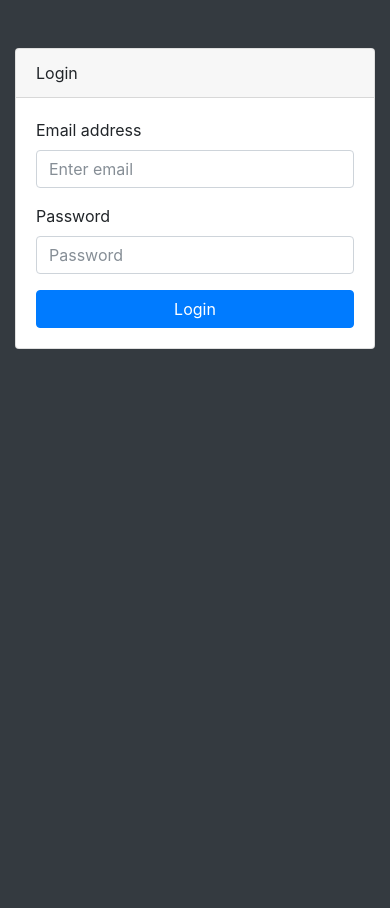
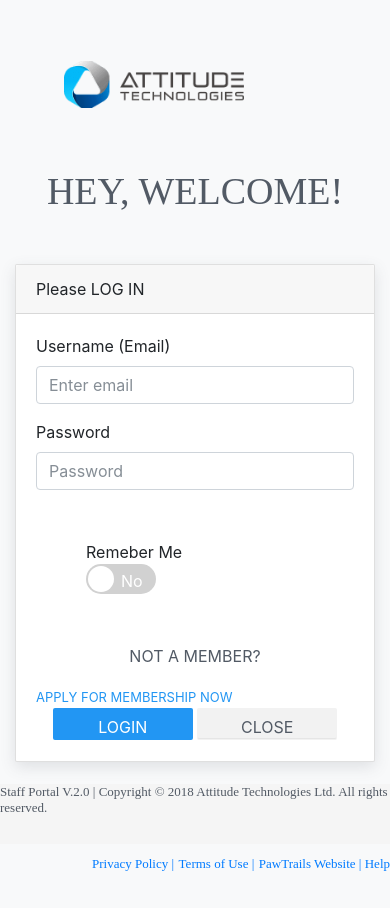
Before and after one commit to hzy916/InventoryTest, a PHP site: page / in a window 390 px wide. Before the commit the page ends 349 px from the top, so only its background shows below. Run offline with PHP 8.4, Linux system fonts and the light colour scheme; data that the repository does not hold is empty.

Commit message:
login page UI changes

```diff
--- a/web/assets/css/custom.css
+++ b/web/assets/css/custom.css
@@ -14,3 +14,121 @@
 .content-wrapper {
     padding-top: 3rem!important;
  }
+
+/*************************************/
+/**Custom Style For the System******/
+/************************************/
+
+/*************************************/
+/**Login Page Style******/
+/************************************/
+
+
+.Hey-Welcome {
+    width: 316px;
+    height: 47px;
+    font-family: Montserrat;
+    font-size: 38px;
+    font-weight: normal;
+    font-style: normal;
+    font-stretch: normal;
+    line-height: normal;
+    letter-spacing: normal;
+    text-align: center;
+    color: #525a65;
+  }
+
+  .btn-close{
+    width: 140px;
+    height: 32px;
+    border-radius: 2px;
+    box-shadow: inset 0 -1px 0 0 #e5e5e5;
+    background-color: #f2f2f2;
+    color: #525a65;
+
+  }
+
+  .uppercase {
+    text-transform: uppercase;
+    }
+
+  .btn-login{
+    width: 140px;
+    height: 32px;
+    border-radius: 2px;
+    background-color: #2296f3;
+    color:#ffffff;
+  }
+
+
+  /**switch button style*/
+
+.outerDivFull { margin:50px; }
+
+.switchToggle input[type=checkbox]{height: 0; width: 0; visibility: hidden; position: absolute; }
+.switchToggle label {cursor: pointer; text-indent: -9999px; width: 70px; max-width: 70px; height: 30px; background: #d1d1d1; display: block; border-radius: 100px; position: relative; }
+.switchToggle label:after {content: ''; position: absolute; top: 2px; left: 2px; width: 26px; height: 26px; background: #fff; border-radius: 90px; transition: 0.3s; }
+.switchToggle input:checked + label, .switchToggle input:checked + input + label  {background: #3e98d3; }
+.switchToggle input + label:before, .switchToggle input + input + label:before {content: 'No'; position: absolute; top: 5px; left: 35px; width: 26px; height: 26px; border-radius: 90px; transition: 0.3s; text-indent: 0; color: #fff; }
+.switchToggle input:checked + label:before, .switchToggle input:checked + input + label:before {content: 'Yes'; position: absolute; top: 5px; left: 10px; width: 26px; height: 26px; border-radius: 90px; transition: 0.3s; text-indent: 0; color: #fff; }
+.switchToggle input:checked + label:after, .switchToggle input:checked + input + label:after {left: calc(100% - 2px); transform: translateX(-100%); }
+.switchToggle label:active:after {width: 60px; }
+.toggle-switchArea { margin: 10px 0 10px 0; }
+
+
+.applymember{
+
+    font-size: 13px;
+    font-weight: normal;
+    font-style: normal;
+    font-stretch: normal;
+    line-height: normal;
+    letter-spacing: normal;
+    text-align: center;
+    color: #2296f3!important;
+    text-align: center;
+}
+.notmember{
+    color: #525a65;
+    text-align: center!important;
+}
+
+.customCard{
+    border-radius: 2px;
+    box-shadow: 0 5px 15px 0 rgba(82, 90, 101, 0.15);
+    background-color: #ffffff;
+}
+
+.footer {
+    position: absolute;
+    bottom: 0;
+    width: 100%;
+    height: 60px;
+    line-height: 60px;
+    background-color: #f5f5f5;
+
+}
+
+.footerleft{
+    font-family: OpenSans;
+    font-size: 13px;
+    font-weight: normal;
+    font-style: normal;
+    font-stretch: normal;
+    line-height: normal;
+    letter-spacing: normal;
+    color: #525a65;
+}
+
+#customlinklist li {
+    display: inline;
+    font-family: OpenSans;
+    font-size: 13px;
+    font-weight: normal;
+    font-style: normal;
+    font-stretch: normal;
+    line-height: normal;
+    letter-spacing: normal;
+    text-align: right;
+    color: #525a65;
+}
--- a/web/index.php
+++ b/web/index.php
@@ -27,7 +27,7 @@ if(isset($_POST['login']))
 		}
 		else
 		{
-			$errorMsg = "Wrong email or password";
+			$errorMsg = "Username or password incorrect. Please try again.";
 		}
 	}
 }
@@ -62,14 +62,26 @@ if(isset($_GET['lmsg']) && $_GET['lmsg'] == true)
   <link href="assets/vendor/font-awesome/css/font-awesome.min.css" rel="stylesheet" type="text/css">
   <!-- Custom styles for this template-->
   <link href="assets/css/sb-admin.css" rel="stylesheet">
+
+  <link href="assets/css/sb-admin.css" rel="stylesheet">
+  <link href="assets/css/custom.css" rel="stylesheet">
+
+
 </head>
 
-<body class="bg-dark">
+<body class="bg-light">
+    <!-- Just an image -->
+  <nav class="navbar navbar-light bg-light">
+    <a class="navbar-brand ml-5 mt-5" href="http://www.attitudetech.ie">
+      <img src="assets/img/com_logo.png" width="180" height="47" alt="">
+    </a>
+  </nav>
+
+
   <div class="container">
-    <div class="card card-login mx-auto mt-5">
-      <div class="card-header">Login</div>
-      <div class="card-body">
-		<?php
+    <h1 class="Hey-Welcome mx-auto mt-5">HEY, WELCOME!</h1>
+
+    	<?php
 			if(isset($errorMsg))
 			{
 				echo '<div class="alert alert-danger">';
@@ -78,21 +90,65 @@ if(isset($_GET['lmsg']) && $_GET['lmsg'] == true)
 				unset($errorMsg);
 			}
 		?>
+    <div class="card card-login mx-auto mt-5 customCard">
+      <div class="card-header">Please LOG IN</div>
+      <div class="card-body">
+
         <form action="<?php echo $_SERVER['PHP_SELF']?>" method="post">
           <div class="form-group">
-            <label for="exampleInputEmail1">Email address</label>
+            <label for="exampleInputEmail1">Username (Email)</label>
             <input class="form-control" id="exampleInputEmail1" name="email" type="email" placeholder="Enter email" required>
           </div>
           <div class="form-group">
             <label for="exampleInputPassword1">Password</label>
             <input class="form-control" id="exampleInputPassword1" name="password" type="password" placeholder="Password" required>
           </div>
-          <button class="btn btn-primary btn-block" type="submit" name="login">Login</button>
+
+        <!--Switch Button in bootstrap -->
+        <div class="outerDivFull" >
+            <div class="switchToggle">
+              Remeber Me
+                <input type="checkbox" id="switch">
+                <label for="switch">Toggle</label>
+            </div>
+        </div>
+
+          <p class="notmember">NOT A MEMBER?</p>
+          <a class="applymember">APPLY FOR MEMBERSHIP NOW</a>
+
+          <div class="row">
+            <hr>
+            <div class="col-sm-12 text-center">
+              <button class="btn btn-login uppercase" type="submit" name="login">Login</button>
+              <button class="btn btn-close uppercase" name="close">Close</button>
+            </div>
+          </div>
         </form>
 
       </div>
     </div>
   </div>
+
+<footer class="footer">
+
+					<div class="row">
+						<div class="col-sm-6 ">
+							<div class="copyright-text">
+								<p class="footerleft">Staff Portal V.2.0 |  Copyright © 2018 Attitude Technologies Ltd.  All rights reserved.  </p>
+							</div>
+						</div> <!-- End Col -->
+						<div class="col-sm-6">
+							<ul id="customlinklist" class="pull-right">
+								<li><a href="">Privacy Policy |</a></li>
+								<li><a href="">Terms of Use |</a></li>
+								<li><a href="">PawTrails Website | </a></li>
+								<li><a href="">Help</a></li>
+							</ul>
+						</div> <!-- End Col -->
+					</div>
+
+</div>
+
   <!-- Bootstrap core JavaScript-->
   <script src="assets/vendor/jquery/jquery.min.js"></script>
   <script src="assets/vendor/bootstrap/js/bootstrap.bundle.min.js"></script>
```
